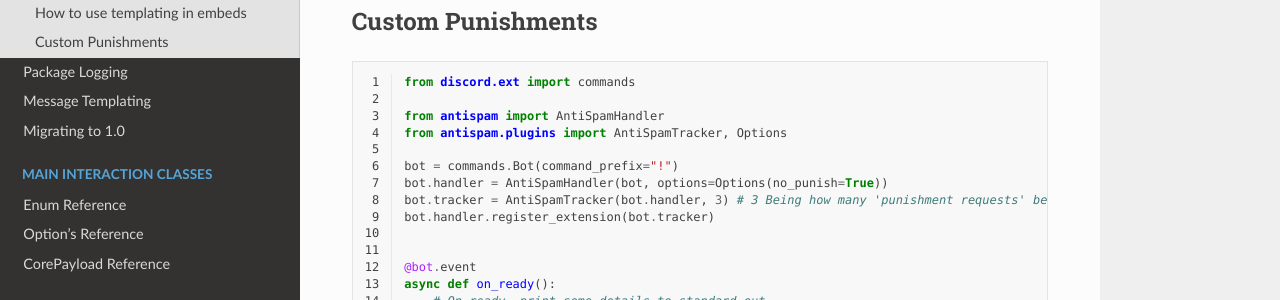
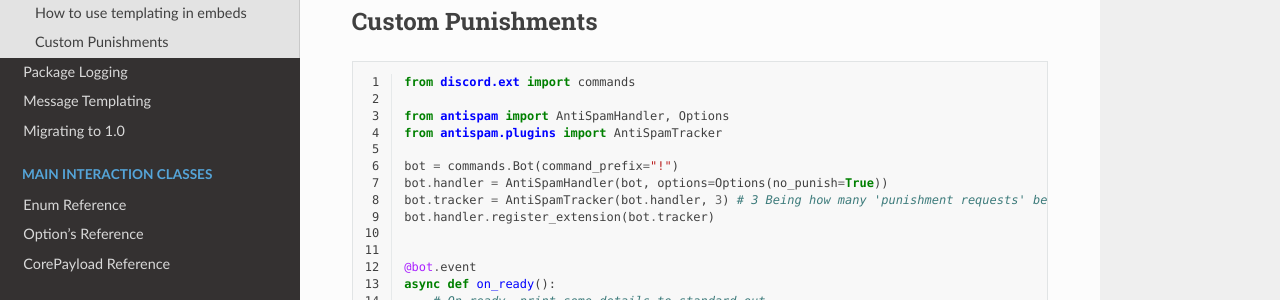
Before and after one commit to Skelmis/Discord-Anti-Spam, a Sphinx documentation site: the page built from docs/modules/main/examples.rst, in a window 1280 px wide and 900 px high, scrolled down 2379 px. Shown: the part 151-451 px from the top of the window. Built offline with Sphinx 7.4.7 and the Read the Docs theme 2.0.0, drawn with Linux system fonts in a browser that asks for light colours.

```diff
--- a/docs/modules/main/examples.rst
+++ b/docs/modules/main/examples.rst
@@ -159,8 +159,8 @@ Custom Punishments
 
     from discord.ext import commands
 
-    from antispam import AntiSpamHandler
-    from antispam.plugins import AntiSpamTracker, Options
+    from antispam import AntiSpamHandler, Options
+    from antispam.plugins import AntiSpamTracker
 
     bot = commands.Bot(command_prefix="!")
     bot.handler = AntiSpamHandler(bot, options=Options(no_punish=True))
```
